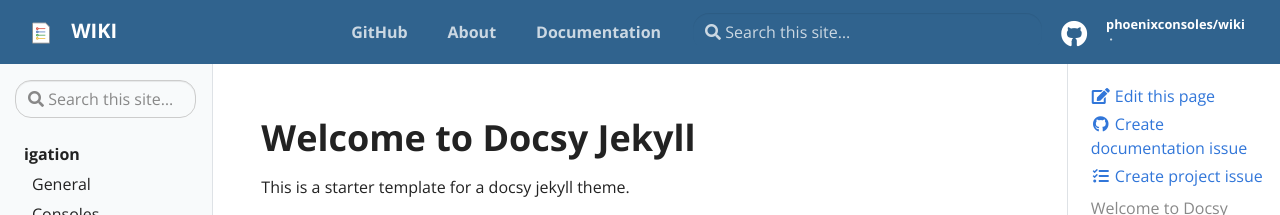
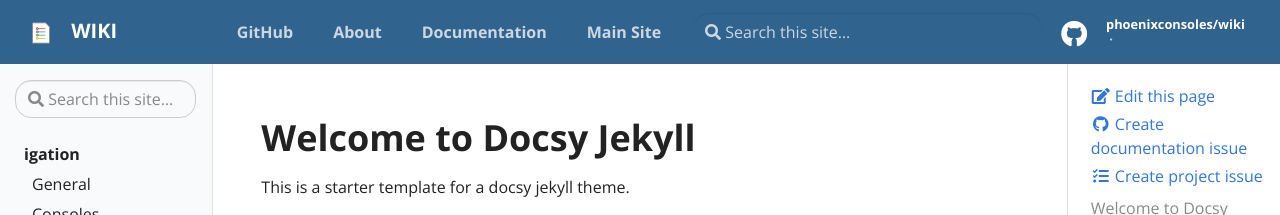
Before and after one commit to PhoenixConsoles/wiki, a Jekyll site: the page built from pages/index.md, in a window 1280 px wide. Shown: the top 215 px of the page. Built offline with Jekyll 4.4.1, drawn with Linux system fonts in a browser that asks for light colours.

Commit message:
Update navigation.yml

```diff
--- a/_data/navigation.yml
+++ b/_data/navigation.yml
@@ -2,3 +2,5 @@
   url: about
 - title: Documentation
   url: docs
+- title: Main Site
+  external-url: https://www.phoenixconsoles.org/
```
